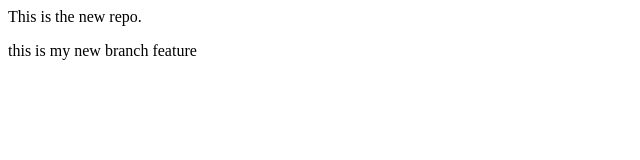
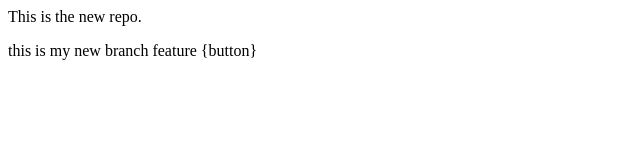
Before and after one commit to abhisheksssss/localrepo, a plain HTML site: page index.html in a window 1280 px wide. Shown: the full height of the page, 0-640 px from the left. Drawn offline with Linux system fonts and the light colour scheme.

```diff
--- a/index.html
+++ b/index.html
@@ -1,2 +1,2 @@
 <p>This is the new repo.</p>
-<p>this is my new branch feature</p>
+<p>this is my new branch feature {button}</p>
```
